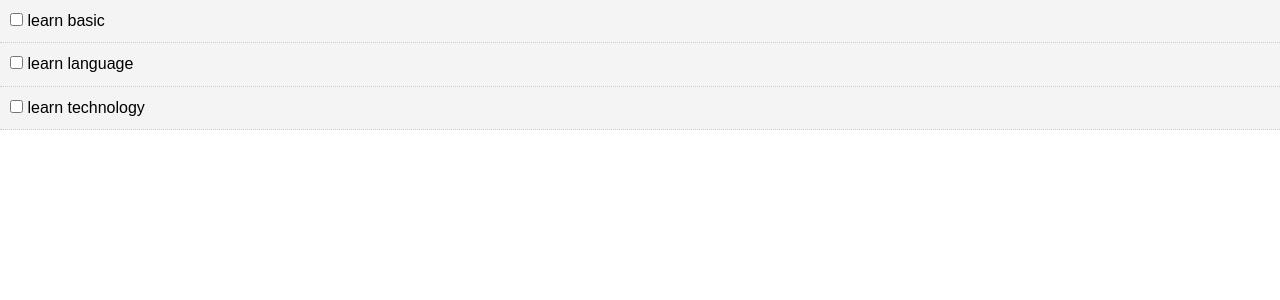
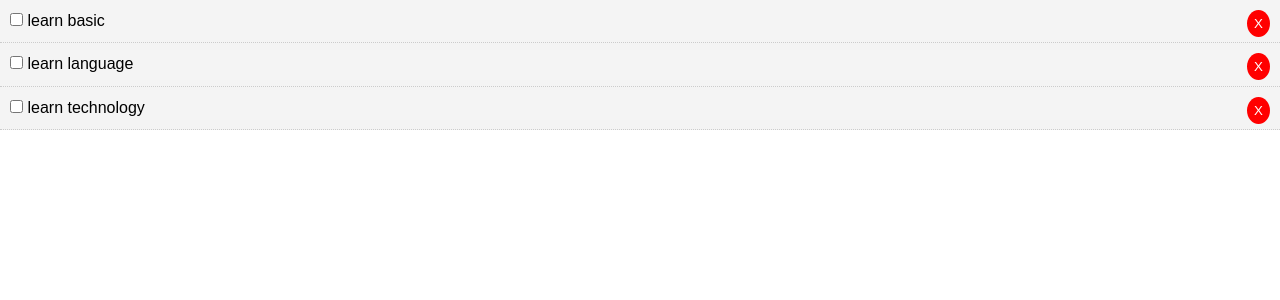
Before and after one commit to ashdeepupadhyay/TODO-APP-REACT, a React (Create React App) app: page / in a window 1280 px wide. Shown: the top 300 px of the page. Built offline with nearby package versions, Linux system fonts and the light colour scheme.

Commit message:
adding a delete functionality to Todo

```diff
--- a/src/App.js
+++ b/src/App.js
@@ -33,14 +33,21 @@ class App extends React.Component{
         todo.completed=!todo.completed
       }
       return todo;
-    })})
+    })});
+}
+//Delete ToDO
+delTodo=(id)=>{
+  console.log('from app.js'+id);
+  //... copy function as state
+  this.setState({todos:[...this.state.todos.filter(todo=>todo.id!==id)]});
 }
   render(){
 
     return (
       <div className="App">
         <Todos todos={this.state.todos}
-        markComplete={this.markComplete}/>
+        markComplete={this.markComplete}
+        delTodo={this.delTodo}/>
 
       </div>
     );
--- a/src/components/TodoItem.js
+++ b/src/components/TodoItem.js
@@ -37,6 +37,7 @@ export class TodoItem extends Component {
         <p>
             <input type="checkbox" onChange={this.props.markComplete.bind(this,id)}/>{' '}
             {title}
+            <button onClick={this.props.delTodo.bind(this,id)} style={btnStyle}>X</button>
         </p>
       </div>
     )
@@ -46,6 +47,15 @@ export class TodoItem extends Component {
 TodoItem.propType={
     todo:PropTypes.object.isRequired
 }
+const btnStyle={
+    background:'#ff0000',
+    color:'#fff',
+    border:'none',
+    padding:'6px 7px',
+    borderRadius:'50%',
+    cursor:'pointer',
+    float:'right'
+}
 /*
 const itemStyle={
     backgroundColor:'#f4f4f4'
--- a/src/components/Todos.js
+++ b/src/components/Todos.js
@@ -6,7 +6,8 @@ class Todos extends React.Component{
   render(){
       return this.props.todos.map((todo)=>(
         <TodoItem key={todo.id} todo={todo}
-        markComplete={this.props.markComplete}/>
+        markComplete={this.props.markComplete}
+        delTodo={this.props.delTodo}/>
         ));
     };
 }
```
